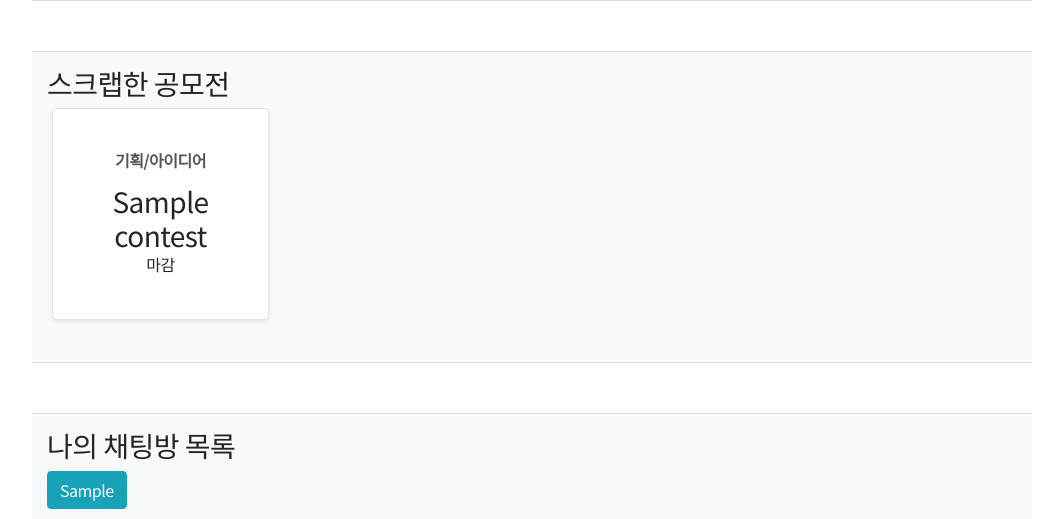
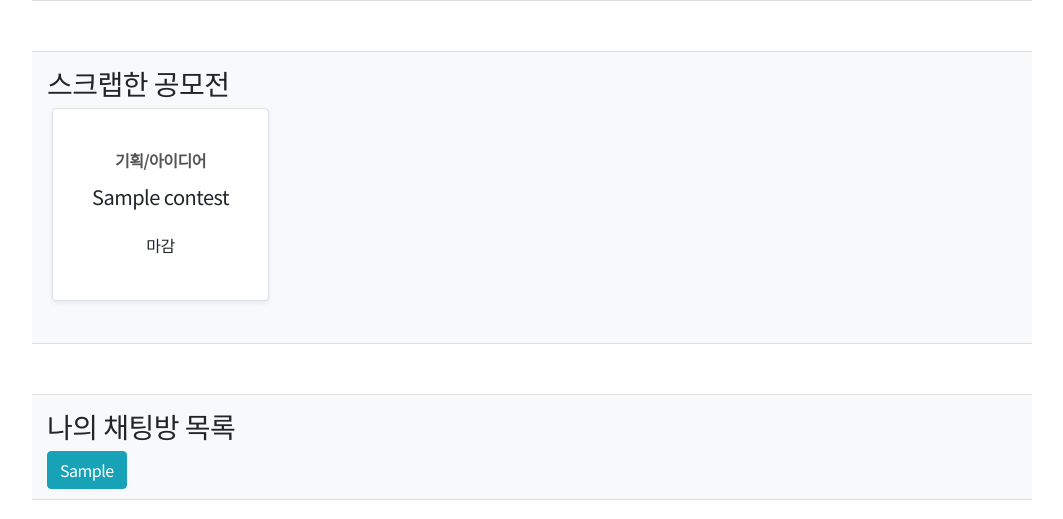
Before and after one commit to 2023-Internetprogramming/team-03, a Django app: page /mypage/ in a window 1280 px wide. Shown: the part 299-818 px from the top of the page, without its empty margins (108-1171 px from the left). Run offline with Django 4.2, Linux system fonts and the light colour scheme; a user stored in the database is signed in; tables that the repository leaves empty hold one stand-in row (values such as "Sample post"); some libraries are stand-ins or nearby versions.

Commit message:
Fix: 마이페이지 수정

```diff
--- a/users/templates/users/mypage.html
+++ b/users/templates/users/mypage.html
@@ -37,9 +37,9 @@
                 <span>{{ contest.contest_category }}</span>
               </p>
             </strong>
-            <h3 class="mb-0">{{ contest.contest_title }}</h3>
+            <h5 class="mb-0">{{ contest.contest_title }}</h5>
             <div class="mb-1 text-body-secondary">
-              <span class="dday {% if contest.deadline < 0 %}highlight{% endif %}">
+              <span class="dday {% if contest.deadline < 0 %}highlight{% endif %}"><br>
                 {% if contest.deadline.days >= 0 %}
                   D-{{ contest.deadline.days }}
                 {% else %}
```
